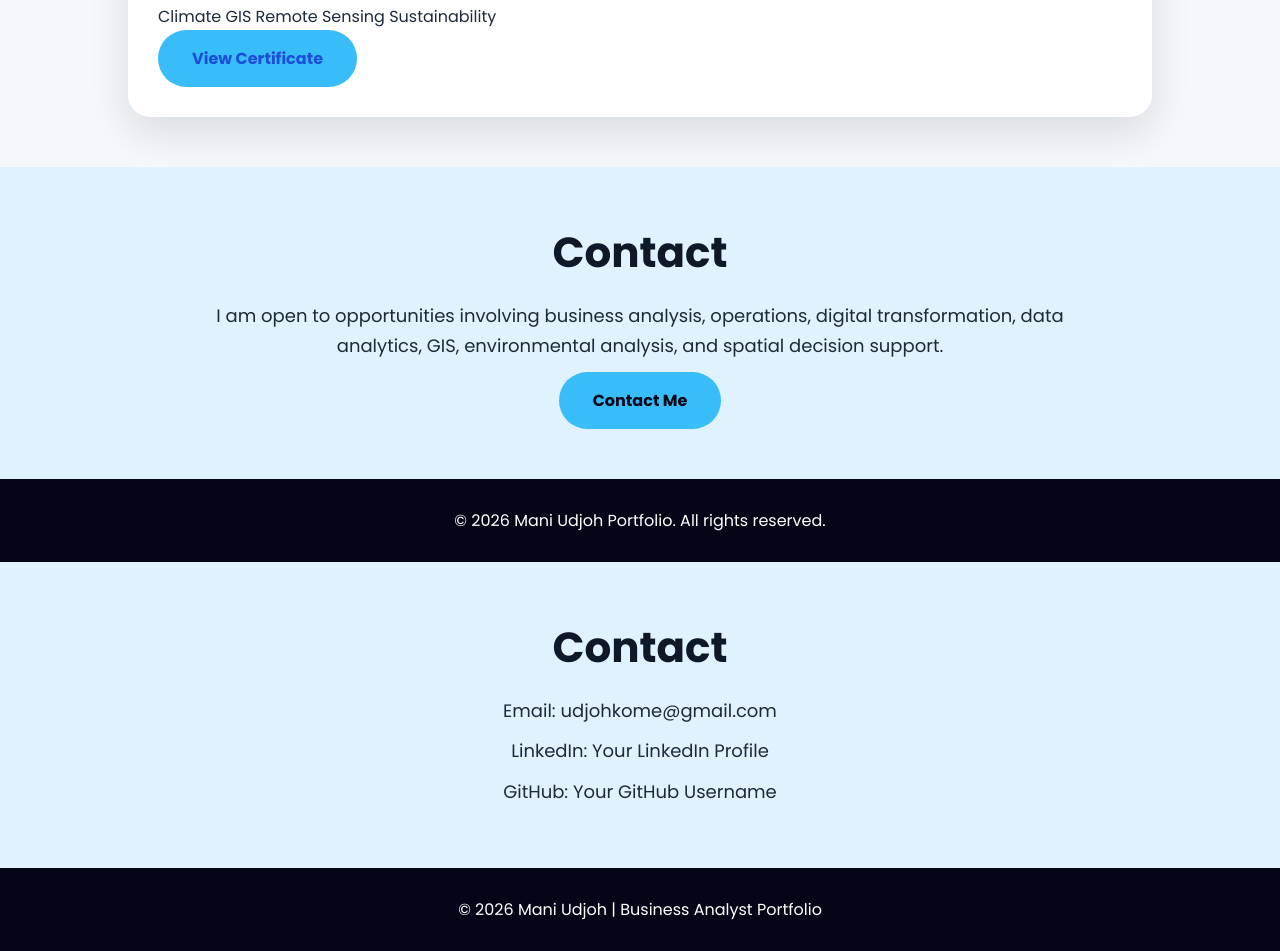
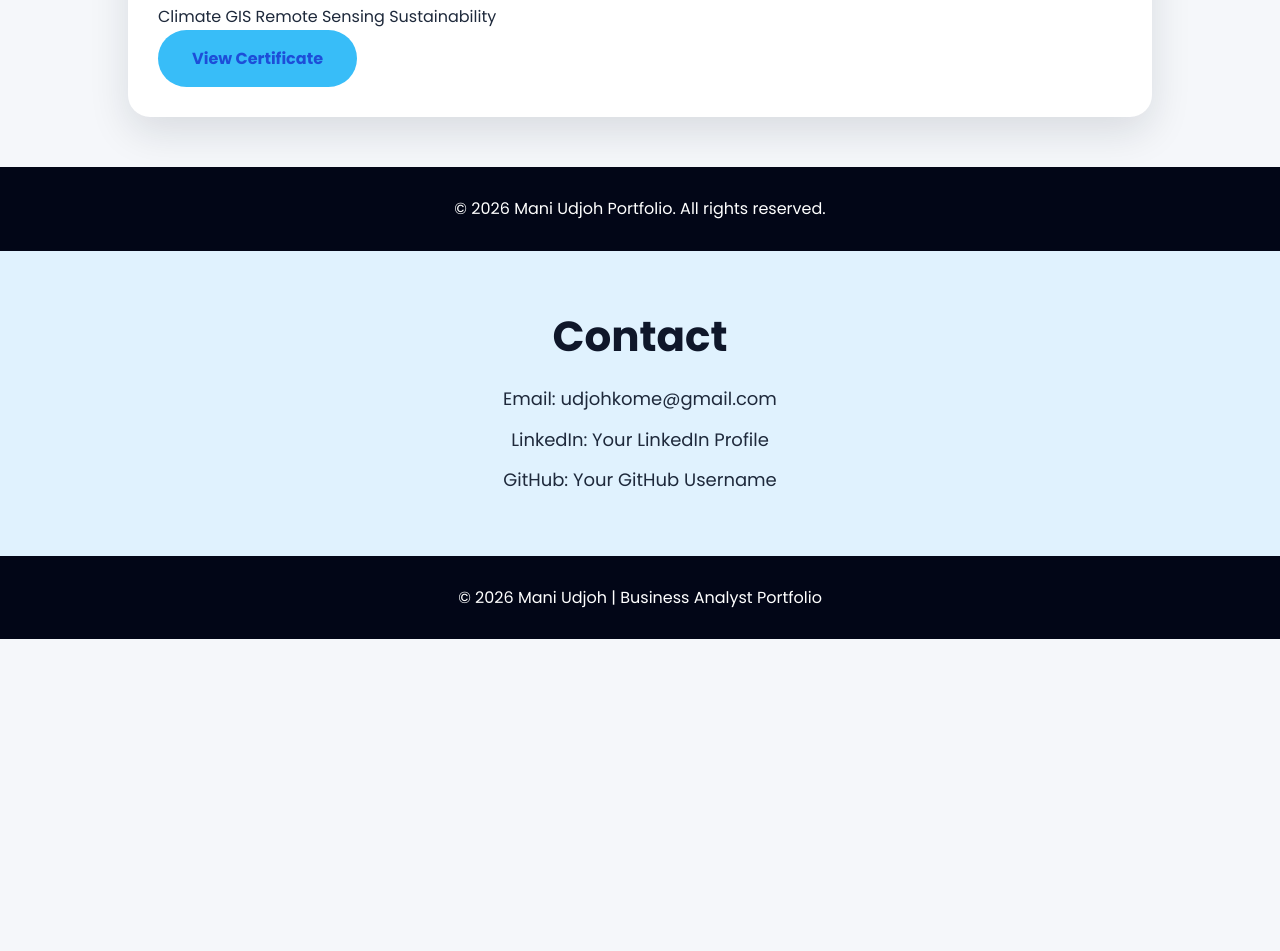
Before and after one commit to Barricad-e/Business-Analysis-Portfolio, a plain HTML site: page index.html in a window 1280 px wide. Shown: the part 7930-8881 px from the top of the page. After the commit the page ends 8569 px from the top, so only its background shows below. Drawn offline with Linux system fonts and the light colour scheme.

Commit message:
Update index.html

```diff
--- a/index.html
+++ b/index.html
@@ -503,23 +503,7 @@
 
   </section>
 
-
-  <!-- CONTACT SECTION -->
-  <section id="contact">
-
-    <h2>Contact</h2>
-
-    <p class="section-intro">
-      I am open to opportunities involving business analysis, operations,
-      digital transformation, data analytics, GIS, environmental analysis,
-      and spatial decision support.
-    </p>
-
-    <a href="mailto:YOUR-EMAIL-HERE" class="btn">
-      Contact Me
-    </a>
-
-  </section>
+ </section>
 
 
   <!-- FOOTER -->
```
